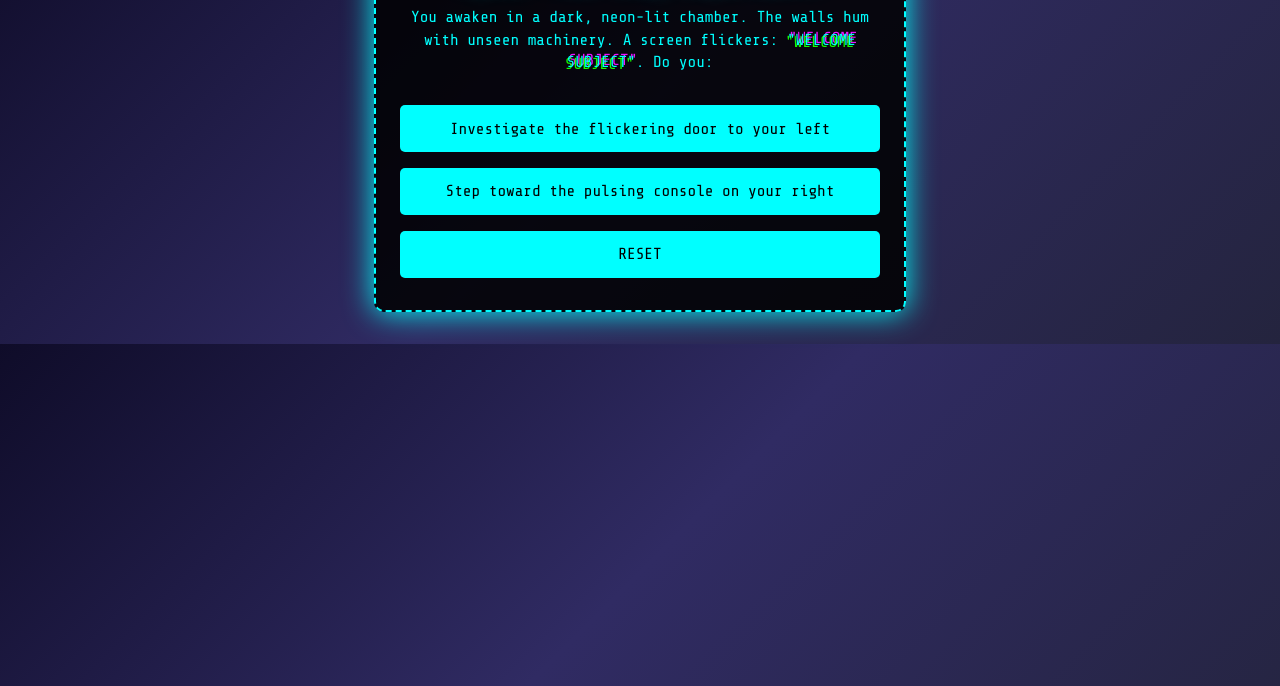
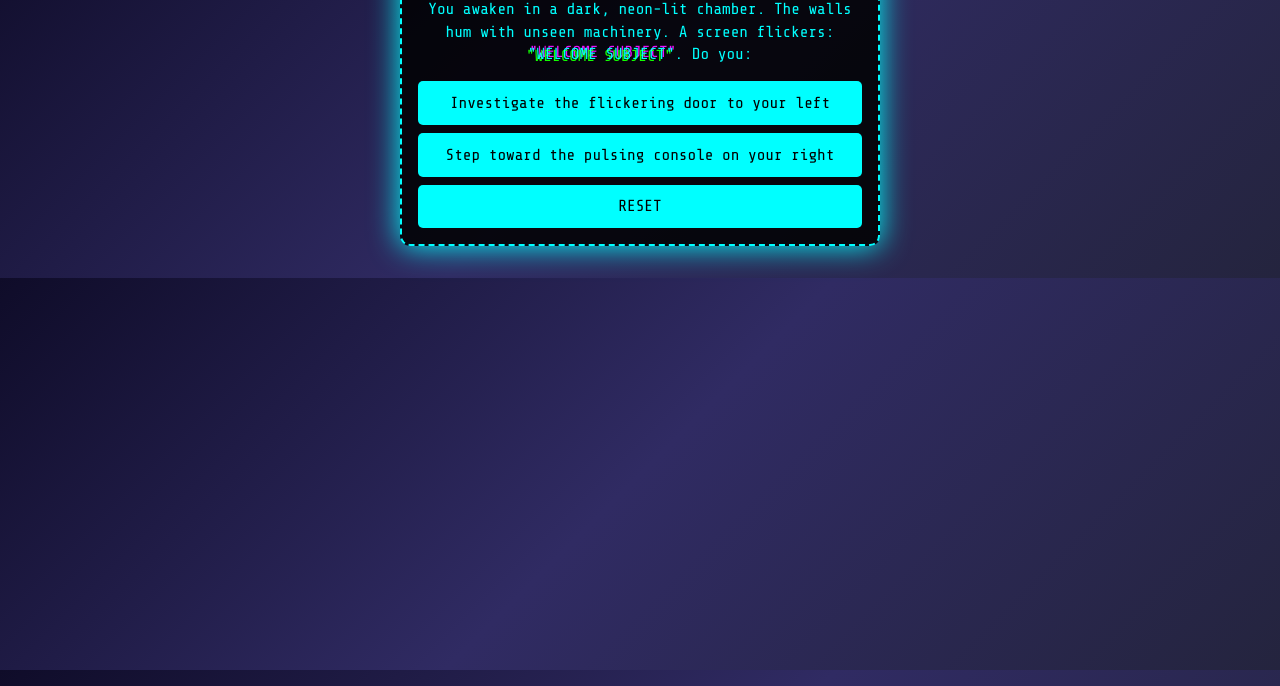
Before and after one commit to UnseenFragments/CylorTimeLoopExperiment, a plain HTML site: page index.html in a window 1280 px wide. Shown: the part 114-800 px from the top of the page. Drawn offline with nearby package versions, Linux system fonts and the light colour scheme.

Commit message:
Update index.html

```diff
--- a/index.html
+++ b/index.html
@@ -7,19 +7,23 @@
 <style>
 @import url('https://fonts.googleapis.com/css2?family=Share+Tech+Mono&display=swap');
 
+* {
+  box-sizing: border-box; /* Ensures padding/border are included in width */
+}
+
 body {
   margin:0; padding:0;
   font-family: 'Share Tech Mono', monospace;
   background: linear-gradient(135deg, #0f0c29, #302b63, #24243e);
   color: #0ff;
-  overflow-x: hidden;
+  overflow-x: hidden; /* prevent horizontal scroll */
 }
 
 #container {
   width: 95%;
   max-width: 480px;
   margin: 2rem auto;
-  padding: 1.5rem;
+  padding: 1rem;
   background: rgba(0,0,0,0.85);
   border: 2px dashed #0ff;
   border-radius: 10px;
@@ -39,7 +43,7 @@ h1 {
 .text {
   font-size: 1rem;
   line-height: 1.4;
-  margin-bottom: 1.5rem;
+  margin-bottom: 1rem;
   text-align: center;
   word-break: break-word;
 }
@@ -48,11 +52,12 @@ h1 {
   display: flex;
   flex-direction: column;
   width: 100%;
+  gap: 0.5rem;
 }
 
 button {
-  margin: 0.5rem 0;
-  padding: 0.9rem;
+  width: 100%;
+  padding: 0.8rem;
   background: #0ff;
   color: #000;
   font-family: 'Share Tech Mono', monospace;
@@ -61,7 +66,6 @@ button {
   border-radius: 5px;
   cursor: pointer;
   transition: all 0.2s ease;
-  width: 100%;
 }
 
 button:hover {
@@ -91,6 +95,13 @@ button:hover {
   50% { opacity:0.5; }
   100% { opacity:1; }
 }
+
+/* Optional: smaller text and buttons on very small screens */
+@media (max-width: 350px) {
+  h1 { font-size: 1.4rem; }
+  .text { font-size: 0.9rem; }
+  button { font-size: 0.9rem; padding: 0.7rem; }
+}
 </style>
 </head>
 <body>
@@ -110,7 +121,6 @@ button:hover {
 <script>
 let audioCtx = new (window.AudioContext || window.webkitAudioContext)();
 
-// Randomized glitchy audio
 function playBeep(freq=440, duration=100) {
   let osc = audioCtx.createOscillator();
   osc.type = ['square','sawtooth','triangle'][Math.floor(Math.random()*3)];
@@ -120,7 +130,6 @@ function playBeep(freq=440, duration=100) {
   osc.stop(audioCtx.currentTime + duration/1000);
 }
 
-// Reduce frequency for comfort
 setInterval(() => {
   if(Math.random() < 0.1) playBeep(Math.random()*1500+200, Math.random()*200+50);
 }, 600);
@@ -140,7 +149,6 @@ const endings = [
   'Reality fractures. Your memories leak into the neon matrix.'
 ];
 
-// Generate random path options
 function randomPaths(base) {
   const options = [
     {text:"Run forward", action:()=>choosePath(base+'1')},
@@ -153,10 +161,8 @@ function randomPaths(base) {
   return options.sort(()=>0.5-Math.random()).slice(0, Math.floor(Math.random()*2)+2);
 }
 
-// Extended deep-lore paths
 function choosePath(path) {
   switch(path) {
-    // Deep Lore Path 1
     case 'left':
       story.innerHTML = `The door opens. A corridor of flickering panels whispers your name.
       <span class="glitch">"Subject 27… return."</span> Do you:`;
@@ -192,7 +198,6 @@ function choosePath(path) {
       updateButtons([{text:"RESET", action:resetStory}]);
       break;
 
-    // Deep Lore Path 2
     case 'right':
       story.innerHTML = `The console hums. A voice whispers promises of forbidden pleasures.
       <span class="glitch">Your skin tingles...</span> Do you:`;
@@ -226,7 +231,6 @@ function choosePath(path) {
       break;
 
     default:
-      // Short randomized paths
       story.innerHTML = `You proceed along your choice. The world warps and distorts...
       <span class="glitch">END: ${endings[Math.floor(Math.random()*endings.length)]}</span>`;
       updateButtons([{text:"RESET", action:resetStory}]);
@@ -234,7 +238,6 @@ function choosePath(path) {
   }
 }
 
-// Update buttons
 function updateButtons(options) {
   const btns = [leftBtn, rightBtn];
   btns.forEach((btn, i) => {
@@ -248,7 +251,6 @@ function updateButtons(options) {
   });
 }
 
-// Reset story
 function resetStory() {
   story.innerHTML = `You awaken in a dark, neon-lit chamber. The walls hum with unseen machinery. A screen flickers: <span class="glitch">"WELCOME SUBJECT"</span>.
   Do you:`;
```
